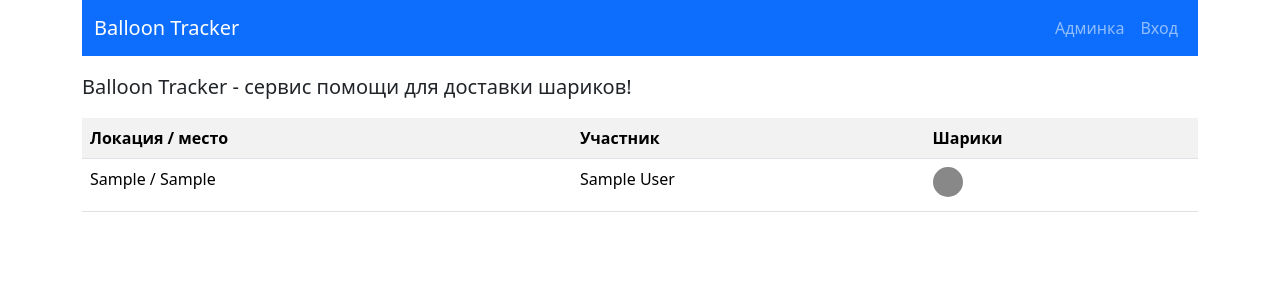
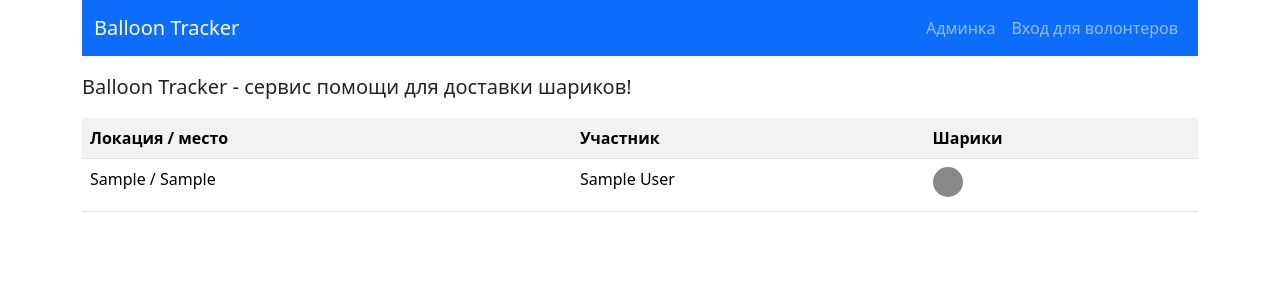
Before and after one commit to RobotoLev/balloon-tracker, a Django app: page / in a window 1280 px wide. Shown: the top 300 px of the page. Run offline with Django 4.2, Linux system fonts and the light colour scheme; tables that the repository leaves empty hold one stand-in row (values such as "Sample post").

Commit message:
Rename "Вход" link to "Вход для волонтеров"

```diff
--- a/templates/site_base.html
+++ b/templates/site_base.html
@@ -37,7 +37,7 @@
                         </ul>
                     </li>
                 {% else %}
-                    <a class="nav-link" href="{% url 'login' %}">Вход</a>
+                    <a class="nav-link" href="{% url 'login' %}">Вход для волонтеров</a>
                 {% endif %}
             </div>
         </div>
```
